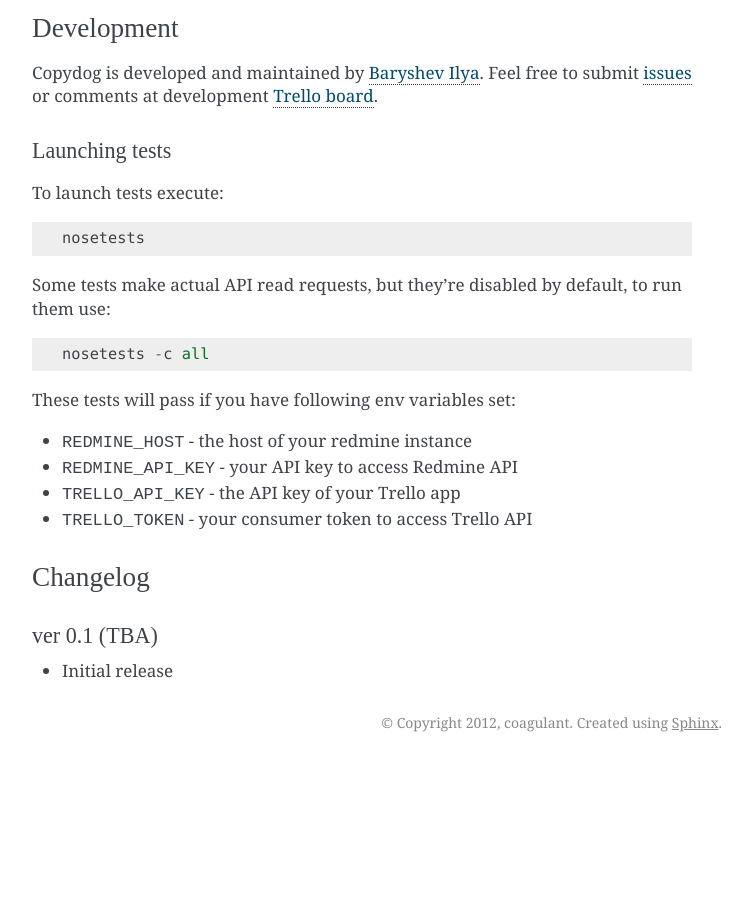
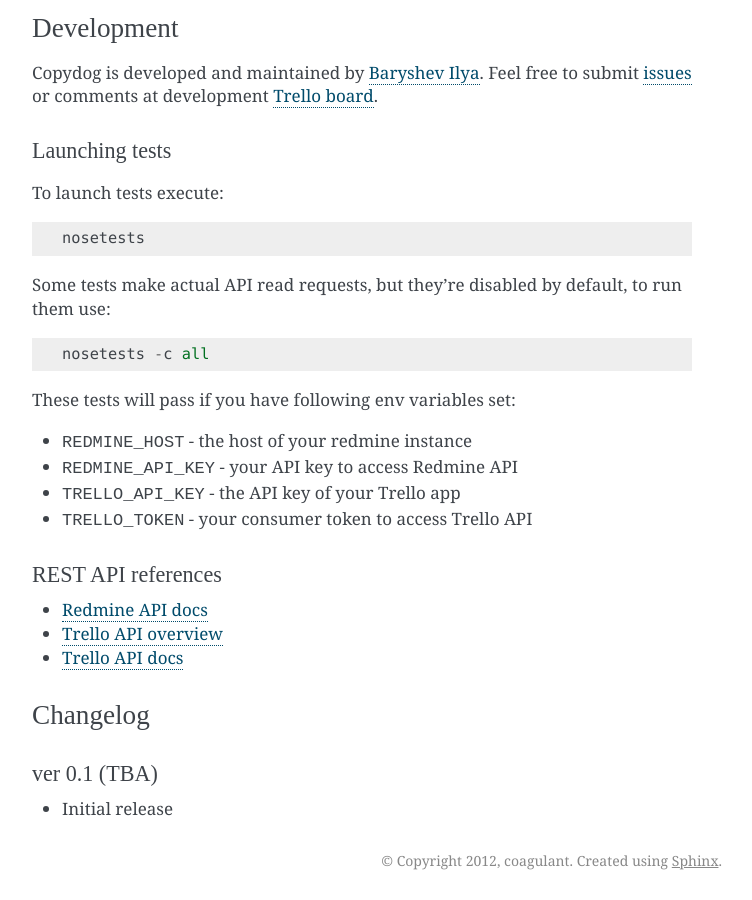
Before and after one commit to coagulant/copydog, a Sphinx documentation site: the page built from docs/index.rst, in a window 1280 px wide and 900 px high, scrolled down 2994 px. Shown: the whole window, without its empty margins (388-1140 px from the left). Built offline with Sphinx 7.4.7, drawn with Linux system fonts in a browser that asks for light colours; some web fonts are replaced; before the commit the page ends 3756 px from its top, so only the background shows below that.

Commit message:
RTD link and api references

```diff
--- a/README.rst
+++ b/README.rst
@@ -1,4 +1,8 @@
 Copydog: redmine and trello integration
 =======================================
 
-Work in progress
+Copydog converts issues between Redmine_ and Trello_ on the fly.
+It's a small third-party daemon, monitoring changes in both systems and keeping
+them in sync as much as possible.
+
+Docs: http://copydog.readthedocs.org/
--- a/docs/index.rst
+++ b/docs/index.rst
@@ -155,6 +155,14 @@
 * ``TRELLO_API_KEY`` - the API key  of your Trello app
 * ``TRELLO_TOKEN`` - your consumer token to access Trello API
 
+REST API references
+^^^^^^^^^^^^^^^^^^^
+
+* `Redmine  API docs <http://www.redmine.org/projects/redmine/wiki/Rest_api>`_
+* `Trello API overview <https://trello.com/docs/index.html>`_
+* `Trello API docs <https://trello.com/docs/api/>`_
+
+
 Changelog
 =========
 ver 0.1 (TBA)
```
